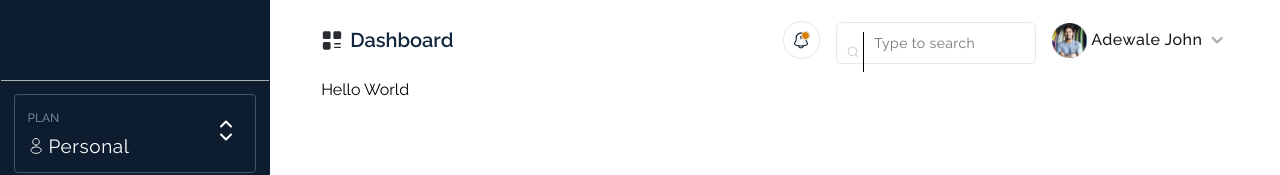
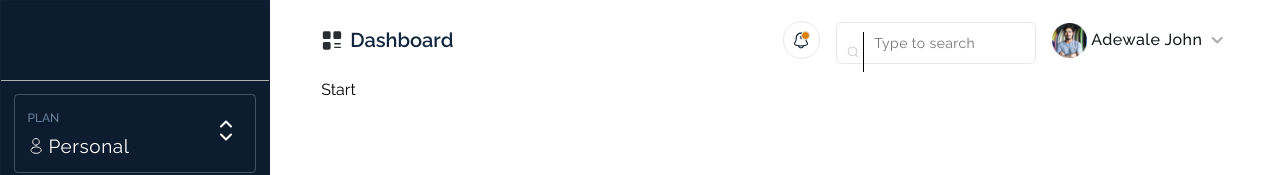
Before and after one commit to HackCityDev/EduCarts-Dashboard, a Next.js app: page / in a window 1280 px wide. Shown: the top 175 px of the page. Built offline with nearby package versions, Linux system fonts and the light colour scheme.

Commit message:
Same key ish

```diff
--- a/pages/index.js
+++ b/pages/index.js
@@ -1,3 +1,3 @@
 export default function Home() {
-  return <div>Hello World</div>;
+  return <div>Start</div>;
 }
```
